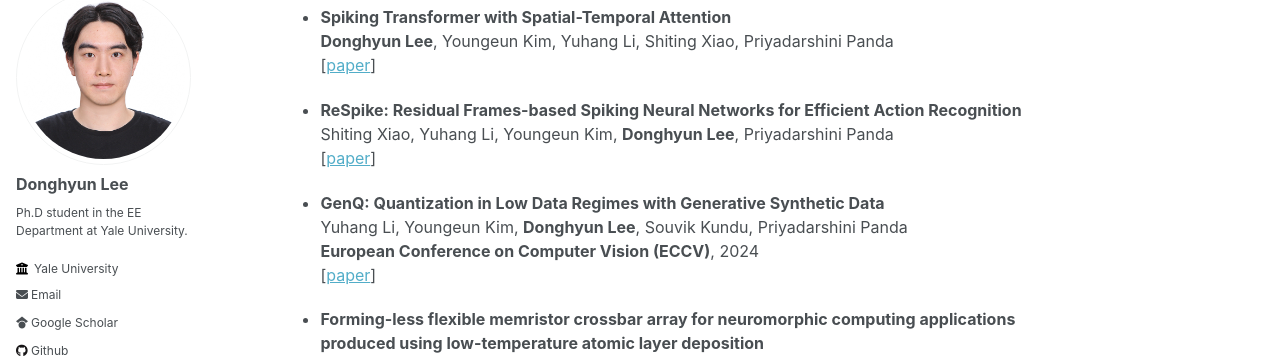
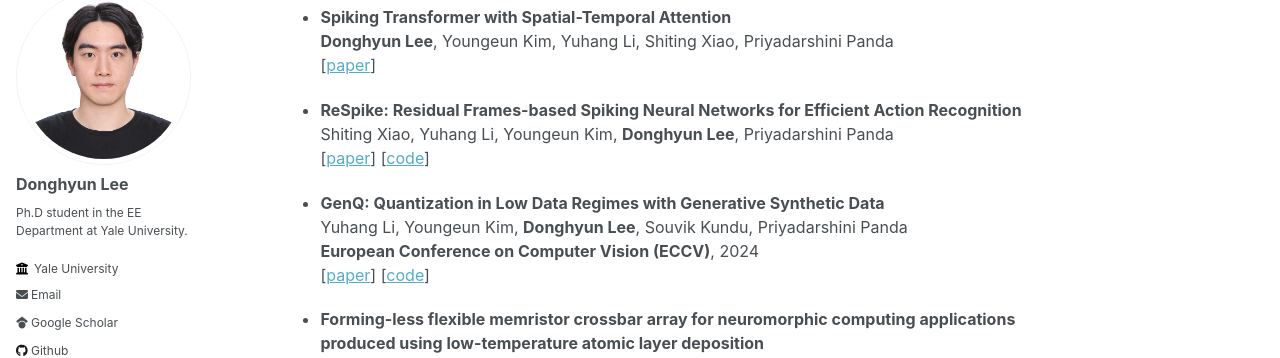
Before and after one commit to donghyunli/donghyunli.github.io, a Jekyll site: the page built from _pages/about.md, in a window 1280 px wide and 900 px high, scrolled down 758 px. Shown: the part 112-470 px from the top of the window. Built offline with Jekyll 4.4.1, drawn with Linux system fonts in a browser that asks for light colours.

Commit message:
update codes

```diff
--- a/_pages/about.md
+++ b/_pages/about.md
@@ -35,12 +35,12 @@ Yuhang Li, Ruokai Yin, **Donghyun Lee**, Youngeun Kim, Souvik Kundu, Priyadarshi
 
 - **ReSpike: Residual Frames-based Spiking Neural Networks for Efficient Action Recognition**
 Shiting Xiao, Yuhang Li, Youngeun Kim, **Donghyun Lee**, Priyadarshini Panda
-[[paper](https://arxiv.org/pdf/2409.01564)]
+[[paper](https://arxiv.org/pdf/2409.01564)] [[code](https://github.com/GinnyXiao/ReSpike)]
 
 - **GenQ: Quantization in Low Data Regimes with Generative Synthetic Data**
 Yuhang Li, Youngeun Kim, **Donghyun Lee**, Souvik Kundu, Priyadarshini Panda
 **European Conference on Computer Vision (ECCV)**, 2024
-[[paper](https://arxiv.org/pdf/2312.05272)]
+[[paper](https://arxiv.org/pdf/2312.05272)] [[code](https://github.com/Intelligent-Computing-Lab-Yale/GenQ)]
 
 - **Forming-less flexible memristor crossbar array for neuromorphic computing applications produced using low-temperature atomic layer deposition**
 Minjae Kim, Dong-eun Kim, Yue Wang, **Donghyun Lee**, Dong-Hyeok Lim, Haryeong Choi, Ioannis Kymissis, J Joshua Yang, Joonki Suh, Hong-Sub Lee, Hyung-Ho Park
```
